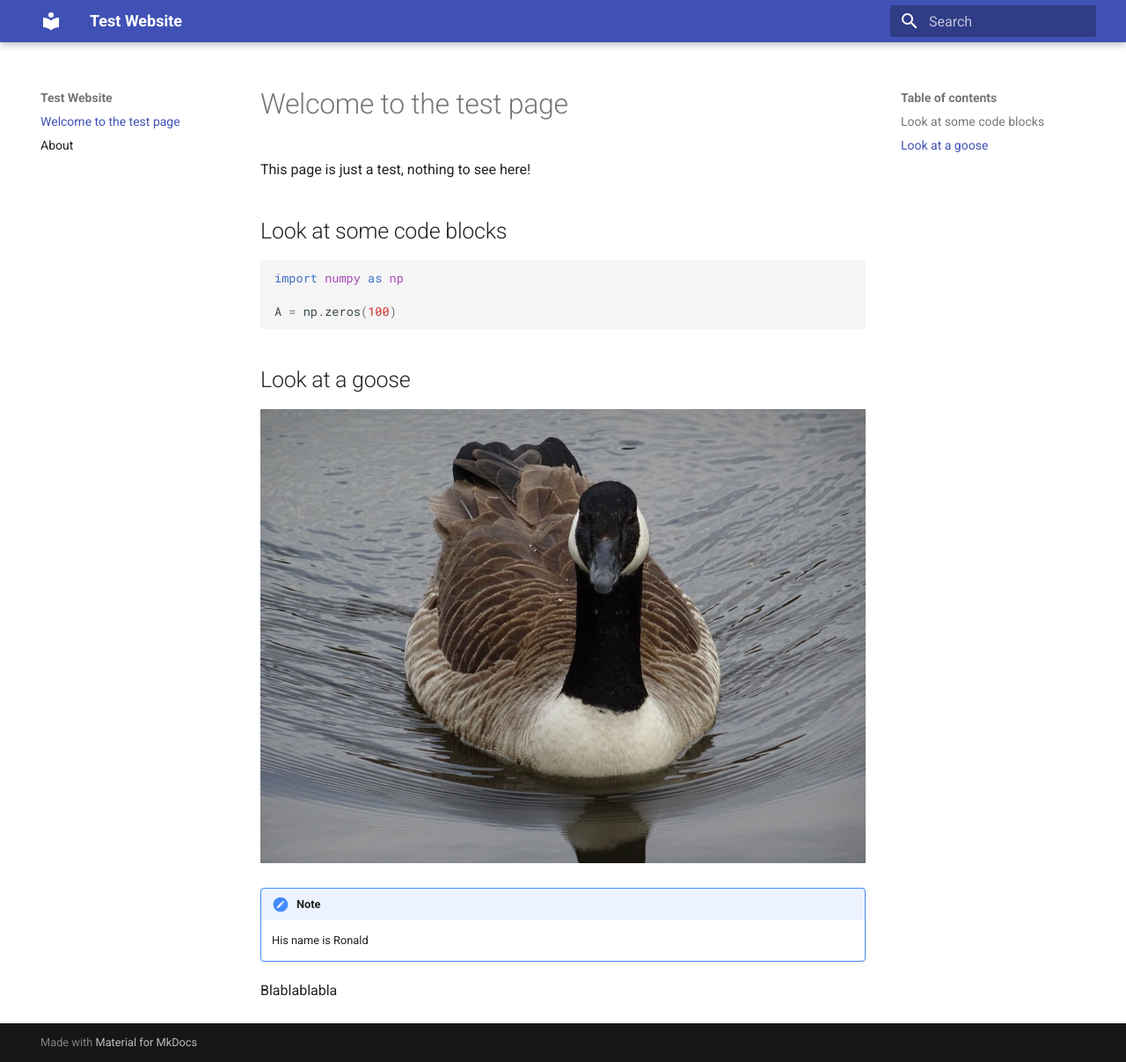
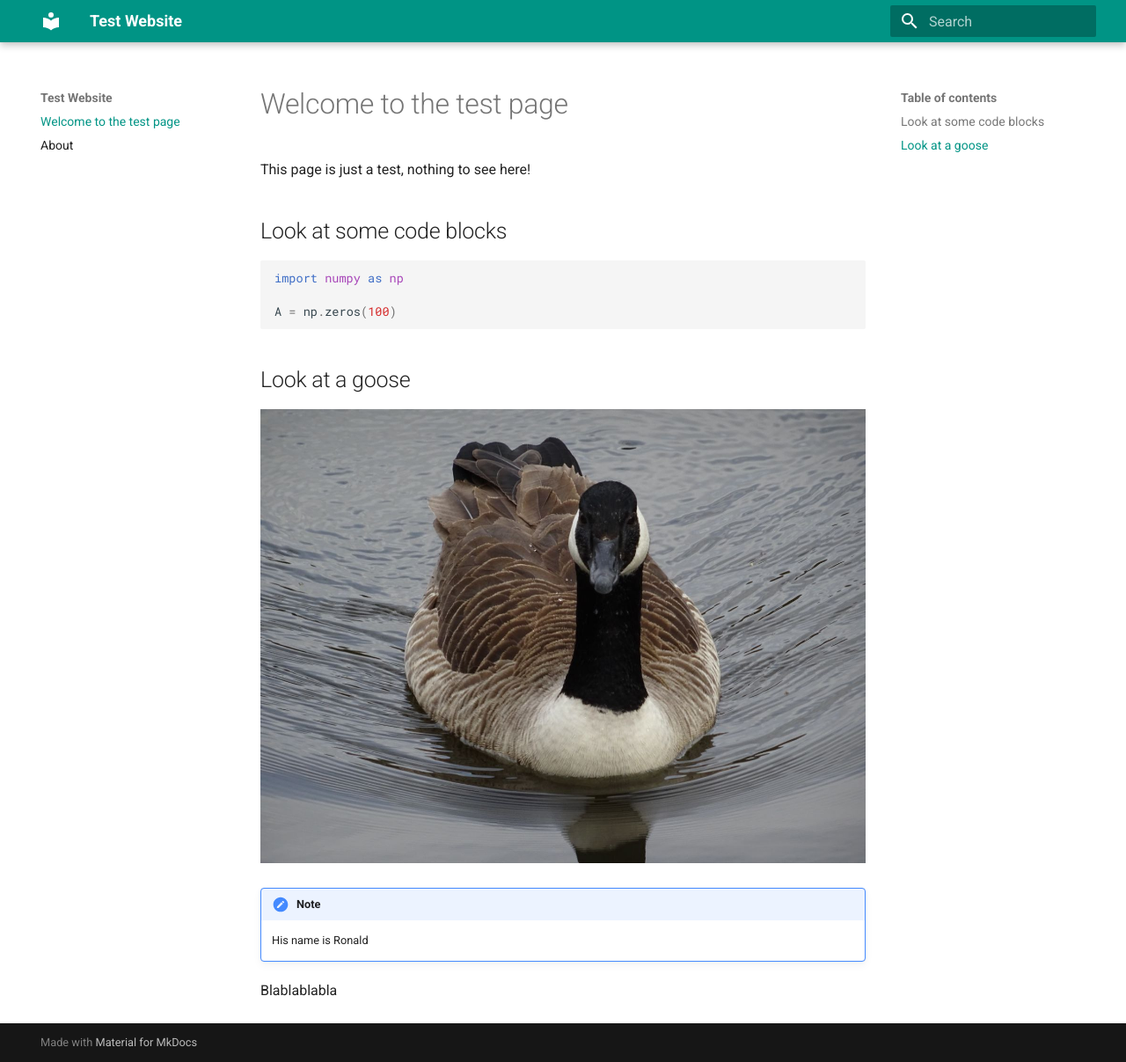
Before and after one commit to BarCharly/GithubPages_Test, an MkDocs documentation site: the page built from docs/index.md, in a window 1280 px wide and 1207 px high. Shown: the whole window at 88% size. Built offline with MkDocs 1.6.1 and Material for MkDocs 9.7.7, drawn with Linux system fonts in a browser that asks for light colours.

Commit message:
Update mkdocs.yml

```diff
--- a/mkdocs.yml
+++ b/mkdocs.yml
@@ -1,5 +1,9 @@
 site_name: Test Website
-theme: material
+
+theme:
+  name: material
+  palette:
+    primary: teal
 
 markdown_extensions:
   - admonition
```
